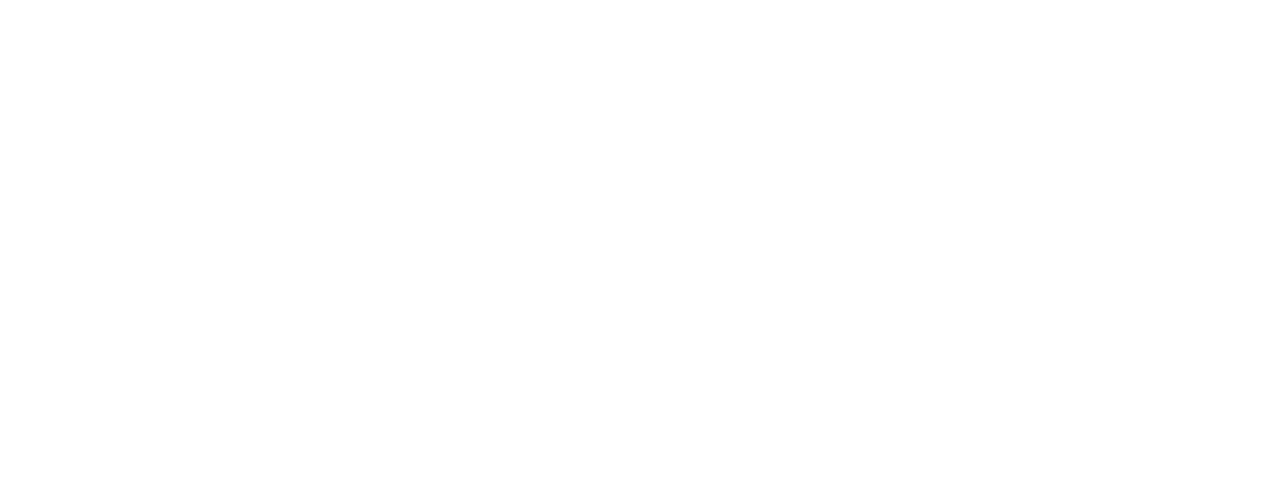
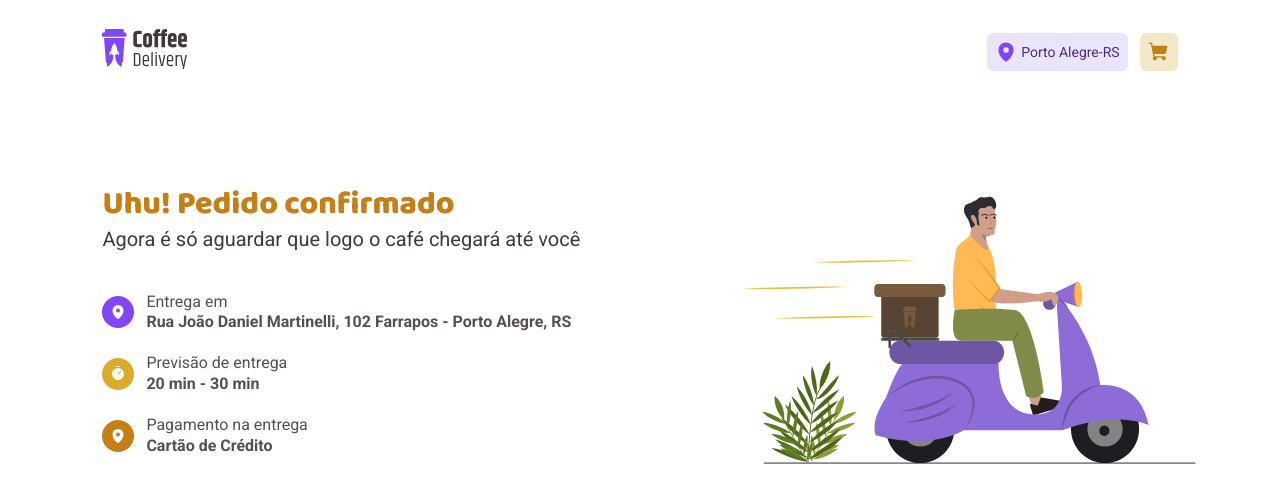
Before and after one commit to m4cm3nz/coffee-delivery-react-ts, a React (Vite) app: page /order-confirmed in a window 1280 px wide. Before the commit this address had no page. Shown: the top 502 px of the page. Built offline with nearby package versions, Linux system fonts and the light colour scheme.

Commit message:
added OrderConfirmed page

```diff
--- a/src/Router.tsx
+++ b/src/Router.tsx
@@ -2,6 +2,7 @@
 import { DefaultLayout } from './layouts/DefaultLayout'
 import { Checkout } from './pages/Checkout'
 import { Home } from './pages/Home'
+import { OrderConfirmed } from './pages/OrderConfirmed'
 
 export function Router() {
   return (
@@ -9,6 +10,7 @@
       <Route path="/" element={<DefaultLayout />}>
         <Route path="/" element={<Home />} />
         <Route path="/checkout" element={<Checkout />} />
+        <Route path="/order-confirmed" element={<OrderConfirmed />} />
       </Route>
     </Routes>
   )
--- /dev/null
+++ b/src/pages/OrderConfirmed/index.tsx
@@ -0,0 +1,49 @@
+import { MapPin, Timer } from 'phosphor-react'
+import { defaultTheme } from '../../styles/themes/default'
+import { Bullet, BulletContainer, Container, OrderInfo } from './styles'
+import delivery from '../../assets/delivery.svg'
+
+export function OrderConfirmed() {
+  const theme = defaultTheme
+
+  return (
+    <Container>
+      <OrderInfo>
+        <h3>Uhu! Pedido confirmado</h3>
+        <p>Agora é só aguardar que logo o café chegará até você</p>
+        <BulletContainer>
+          <Bullet>
+            <span style={{ background: theme.purple }}>
+              <MapPin size={16} weight="fill" />
+            </span>
+            <div>
+              Entrega em
+              <strong>
+                Rua João Daniel Martinelli, 102 Farrapos - Porto Alegre, RS
+              </strong>
+            </div>
+          </Bullet>
+          <Bullet>
+            <span style={{ background: theme.yellow }}>
+              <Timer size={16} weight="fill" />
+            </span>
+            <div>
+              Previsão de entrega
+              <strong>20 min - 30 min</strong>
+            </div>
+          </Bullet>
+          <Bullet>
+            <span style={{ background: theme['yellow-dark'] }}>
+              <MapPin size={16} weight="fill" />
+            </span>
+            <div>
+              Pagamento na entrega
+              <strong>Cartão de Crédito</strong>
+            </div>
+          </Bullet>
+        </BulletContainer>
+      </OrderInfo>
+      <img src={delivery} alt="um lindo copo de café"></img>
+    </Container>
+  )
+}
--- /dev/null
+++ b/src/pages/OrderConfirmed/styles.ts
@@ -0,0 +1,65 @@
+import styled from 'styled-components'
+
+export const Container = styled.div`
+  display: flex;
+  flex-direction: row;
+  justify-content: start;
+  align-items: flex-start;
+
+  gap: 6.375rem;
+  width: 100%;
+
+  padding: 5rem 8% 0 8%;
+`
+
+export const OrderInfo = styled.main`
+  h3 {
+    font-family: 'Baloo 2';
+    font-weight: 800;
+    font-size: 2rem;
+    line-height: 130%;
+    color: ${(props) => props.theme['yellow-dark']};
+  }
+
+  > p {
+    font-size: 1.25rem;
+    color: ${(props) => props.theme['base-subtitle']};
+  }
+`
+export const BulletContainer = styled.ul`
+  display: flex;
+  flex-direction: column;
+  flex-wrap: wrap;
+  align-content: flex-start;
+
+  width: 32.875rem;
+  margin-top: 2.5rem;
+
+  list-style: none;
+`
+
+export const Bullet = styled.li`
+  display: flex;
+  flex-direction: row;
+  align-items: center;
+
+  gap: 0.75rem;
+
+  width: 100%;
+  margin: 0 0 1.25rem 0;
+
+  font-size: 1rem;
+
+  span {
+    width: 2rem;
+    height: 2rem;
+    padding: 0.5rem;
+    border-radius: 999px;
+    color: ${(props) => props.theme.white};
+  }
+
+  div {
+    display: flex;
+    flex-direction: column;
+  }
+`
```
